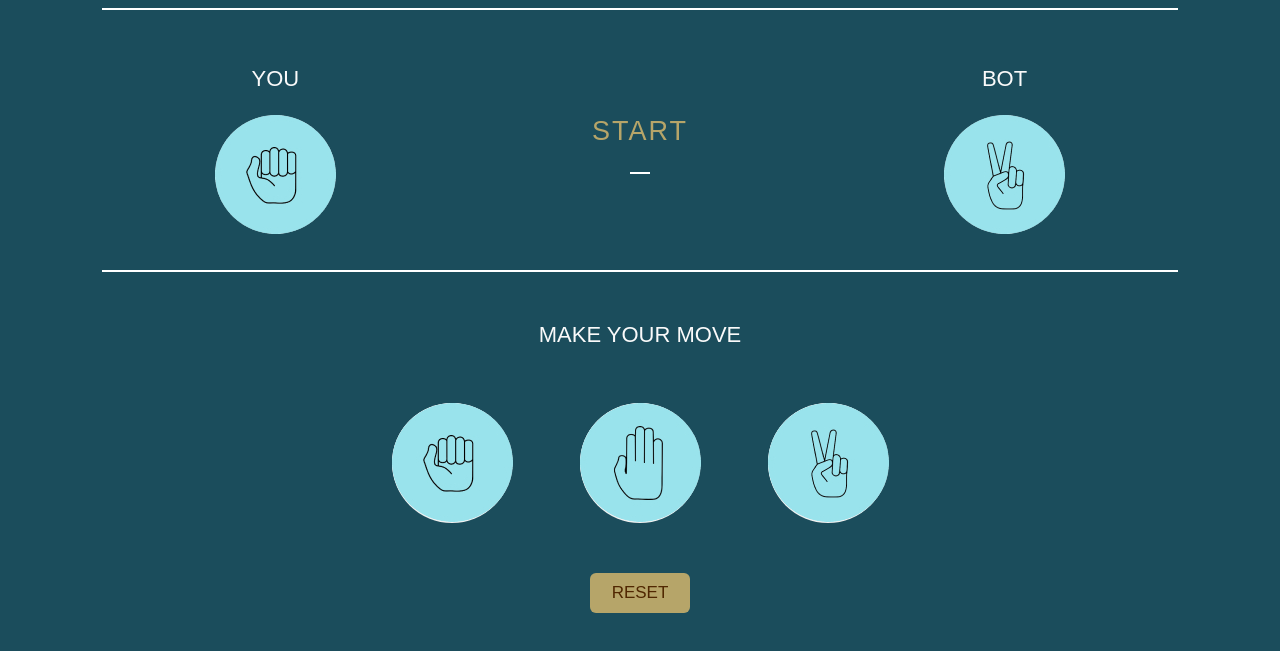
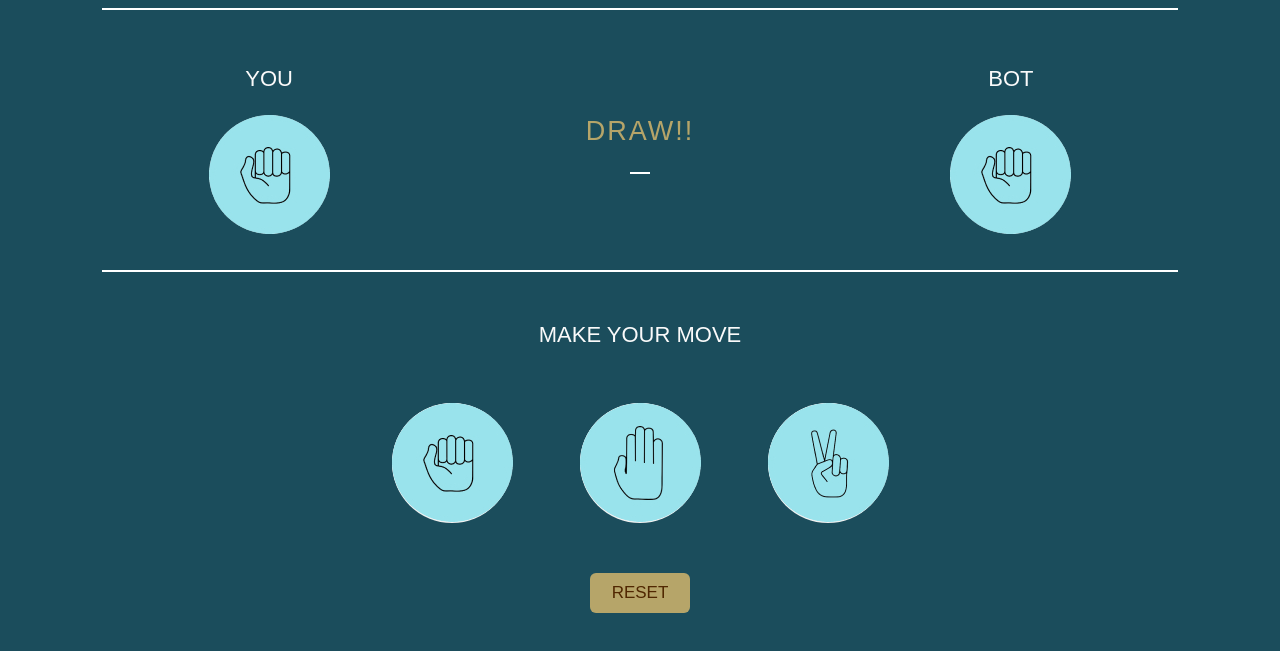
Before and after one commit to Shreeraksha1/Rock-Paper_Scissors, a plain HTML site: page index.html in a window 1280 px wide. Both pictures are taken after a click on the button 452 px from the left and 564 px from the top of the page. Shown: the part 101-752 px from the top of the page. Drawn offline with Linux system fonts and the light colour scheme; a web font is replaced by a local one.

Commit message:
added js file

```diff
--- a/index.html
+++ b/index.html
@@ -17,7 +17,7 @@
     <div class="game">
         <div class="user pt">
             <h3>YOU</h3>
-            <img src="img/rock1.png" alt="img">
+            <img id="user_img" src="img/paper.png" alt="img">
         </div>
         <div class="score pt ptc">
             <h2>START</h2>
@@ -27,7 +27,7 @@
         </div>
         <div class="bot pt">
             <h3>BOT</h3>
-            <img src="img/scissor3.png" alt="img">
+            <img  class="bot_pk" src="img/scissor.png" alt="img">
         </div>
     </div>
 
@@ -35,12 +35,14 @@
 
     <div class="pick">
         <h3 class="mm">MAKE YOUR MOVE</h3>
-        <button class="rock but"><img src="img/rock1.png" alt="img"></button>
-        <button class="paper but"><img src="img/paper2.png" alt="img"></button>
-        <button class="scissor but"><img src="img/scissor3.png" alt="img"></button>
+        <button moveType = "rock"  id ="rock" class="rock but"><img src="img/rock.png" alt="img"></button>
+        <button moveType = "paper"  id ="paper" class="paper but"><img src="img/paper.png" alt="img"></button>
+        <button moveType = "scissor" id ="scissor" class="scissor but"><img src="img/scissor.png" alt="img"></button>
         <br><br>
         <button class="set">RESET</button>
     </div>
+    <br>
+    <br><br><br><br><br>
 
 
     <script src="index.js"></script>
--- a/index.js
+++ b/index.js
@@ -0,0 +1,55 @@
+//img for the bot
+
+function play_bot() {
+  var num = Math.floor(Math.random() * 3);
+
+  var a = ["rock", "paper", "scissor"];
+
+  var bot_pick = a[num];
+
+  bot = bot_pick;
+
+  var bot_imgscr = "img/" + bot_pick + ".png";
+
+  document.querySelector(".bot_pk").setAttribute("src", bot_imgscr);
+}
+
+// img for user
+
+var all_button = document.querySelectorAll(".but").length;
+
+for (var i = 0; i < all_button; i++) {
+  document.querySelectorAll(".but")[i].addEventListener("click", function () {
+    var user_pick = this.getAttribute("moveType");
+
+    user = user_pick;
+    console.log(user_pick);
+    play_bot();
+
+    var user_imgscr = "img/" + user_pick + ".png";
+
+    document.querySelector("#user_img").setAttribute("src", user_imgscr);
+
+    result();
+  });
+}
+
+var user, bot;
+
+function result (){
+    if (
+        (user === "rock" && bot === "scissor") ||
+        (user === "scissor" && bot === "paper") ||
+        (user === "paper" && bot === "rock")
+      ) {
+        document.querySelector("h2").innerHTML = "YOU WIN!!!";
+      } else if (
+        (bot === "rock" && user === "scissor") ||
+        (bot === "scissor" && user === "paper") ||
+        (bot === "paper" && user === "rock")
+      ) {
+        document.querySelector("h2").innerHTML = "YOU LOOSE...";
+      } else {
+        document.querySelector("h2").innerHTML = "DRAW!!";
+      }
+}
```
Also changed, not shown: img/paper.png (renamed from img/paper2.png), img/rock.png (renamed from img/rock1.png), img/scissor.png (renamed from img/scissor3.png).
